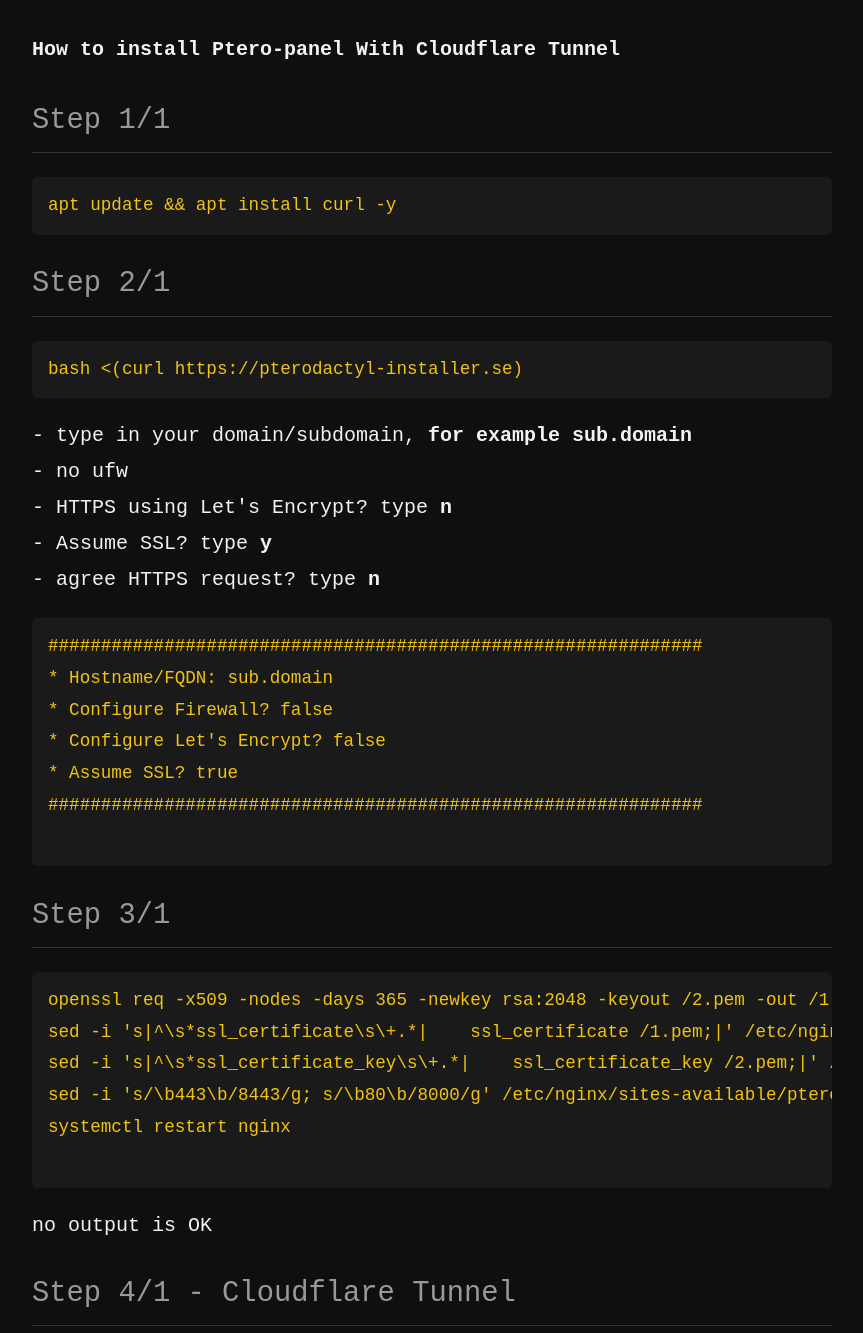
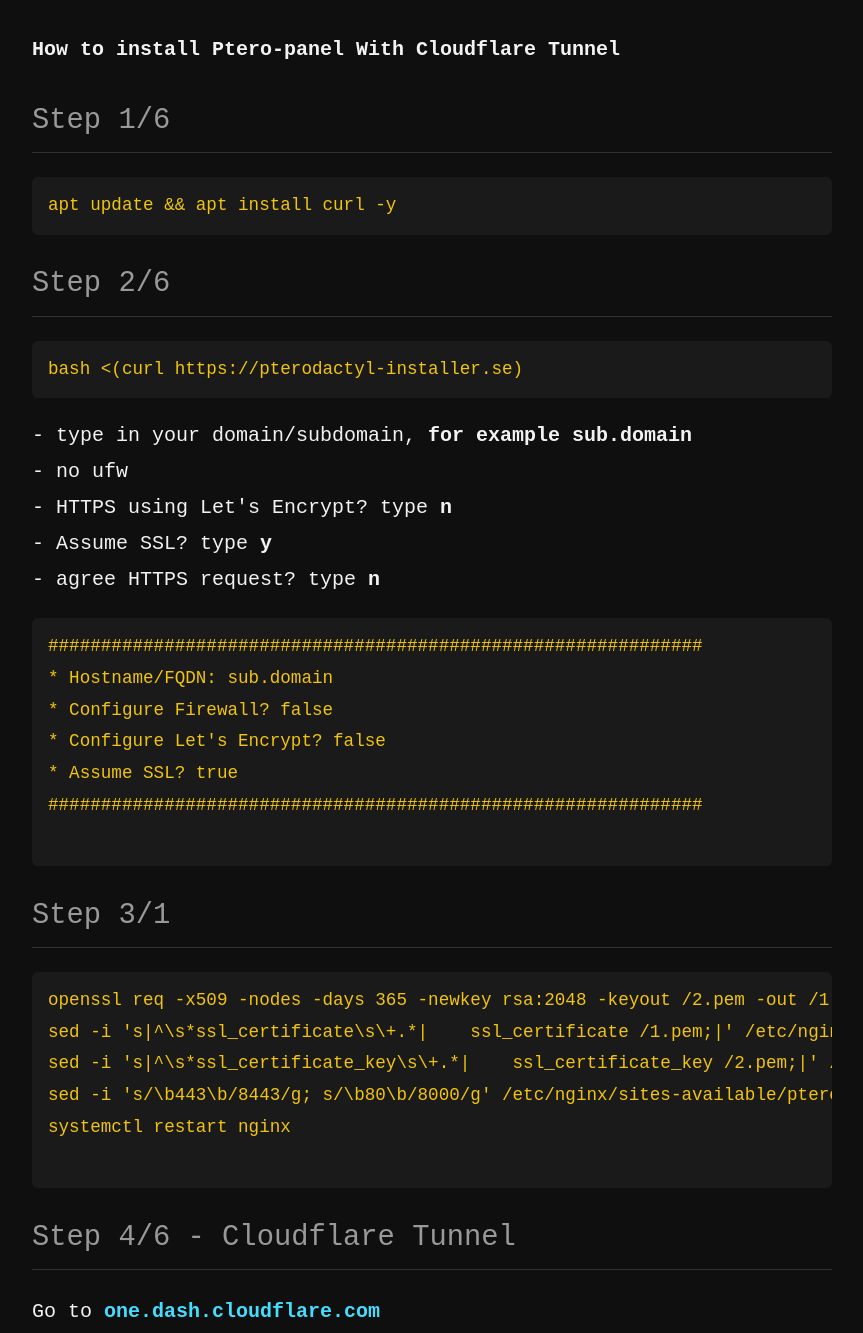
Before and after one commit to NakshOpDev/ptero-tunnel, a plain HTML site: page index.html in a window 1280 px wide. Shown: the top 1333 px of the page, without its empty margins (208-1071 px from the left). Drawn offline with Linux system fonts and the light colour scheme.

Commit message:
Update index.html

```diff
--- a/index.html
+++ b/index.html
@@ -71,10 +71,10 @@
   <div class="container">
     <h4> How to install Ptero-panel With Cloudflare Tunnel</h4>
 
-    <h2>Step 1/1</h2>
+    <h2>Step 1/6</h2>
     <pre>apt update && apt install curl -y</pre>
 
-    <h2>Step 2/1</h2>
+    <h2>Step 2/6</h2>
     <pre>bash <(curl https://pterodactyl-installer.se)</pre>
     <p>
       - type in your domain/subdomain, <strong>for example sub.domain</strong><br>
@@ -98,9 +98,8 @@
 sed -i 's/\b443\b/8443/g; s/\b80\b/8000/g' /etc/nginx/sites-available/pterodactyl.conf
 systemctl restart nginx
     </pre>
-    <p>no output is OK</p>
 
-    <h2>Step 4/1 - Cloudflare Tunnel</h2>
+    <h2>Step 4/6 - Cloudflare Tunnel</h2>
     <p>Go to <a href="https://one.dash.cloudflare.com/" target="_blank">one.dash.cloudflare.com</a></p>
     <ul>
       <li>Network → Tunnels → Create Tunnel</li>
@@ -119,7 +118,7 @@
     </ul>
     <p>Go to <strong>https://sub.domain (or whatever your subdomain is)</strong> and check if it works.</p>
       <p>if it works; Congrats, You've setup the panel properly.</p>
-    <h2>Step 1/2 (Wings)</h2>
+    <h2>Step 5/6 (Wings)</h2>
     <ul>
       <li>Do step 1 again, but select <strong>1</strong> this time</li>
       <li>Say <strong>y</strong> to "Unsupported type of virtualization"</li>
@@ -130,7 +129,7 @@
       <li>Additional Settings → TLS → enable "No TLS Verify"</li>
       <li>it's wings setup time</li>
     </ul>
-    <h2>Step 2/2 (Still Wings)</h2>
+    <h2>Step 6/6 (Still Wings)</h2>
     <ul>
       <li>Login to panel</li>
       <li>Admin → Locations → Create one (for me: US1)</li>
```
